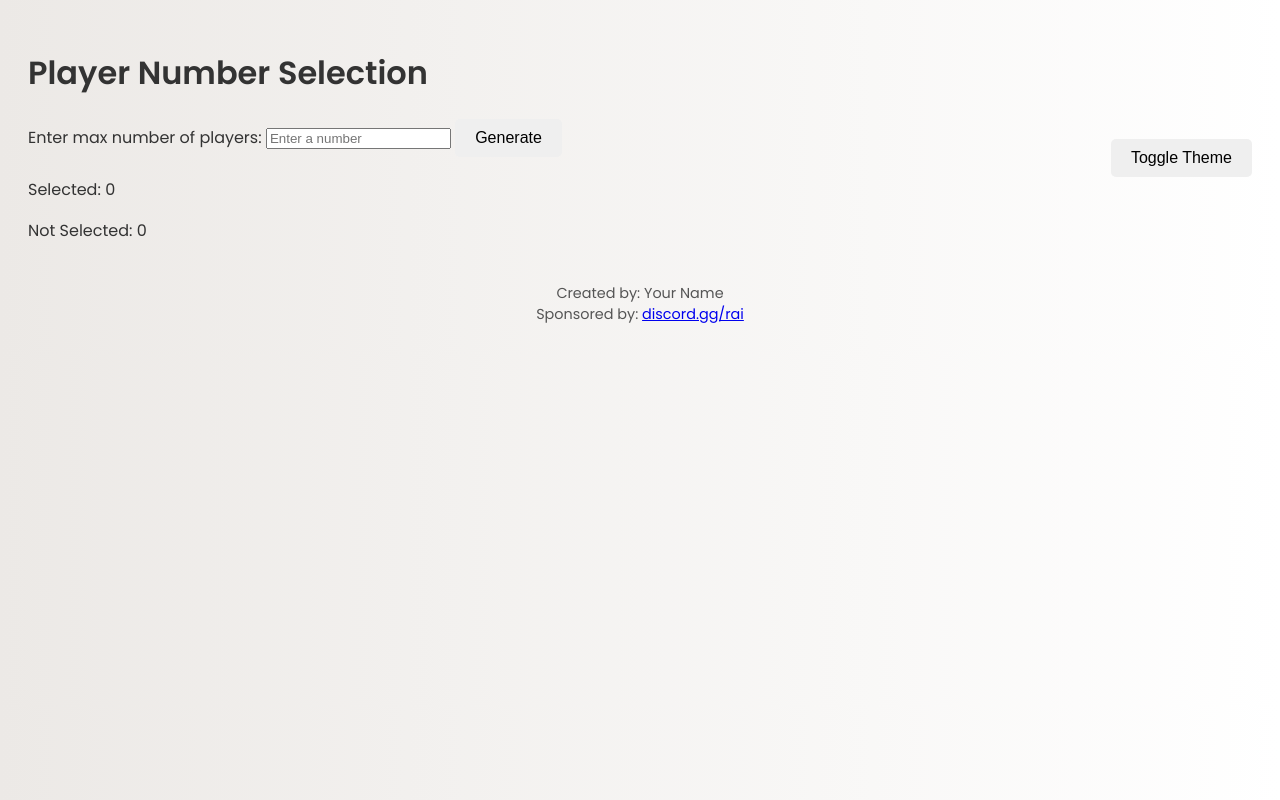
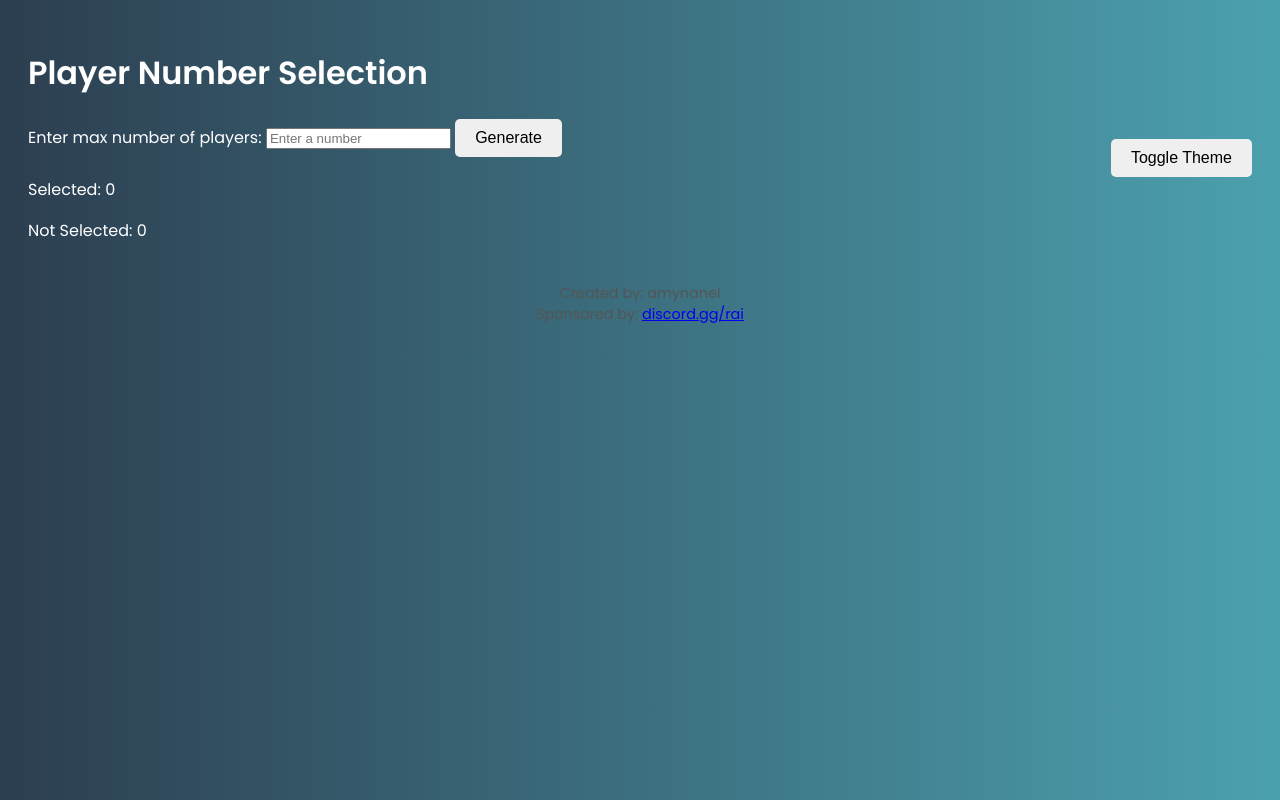
Before and after one commit to Abzal9/numbchoose, a plain HTML site: page index.html in a window 1280 px wide. Both pictures are taken after a click on the button "Toggle Theme". Drawn offline with Linux system fonts and the light colour scheme.

Commit message:
Update index.html

```diff
--- a/index.html
+++ b/index.html
@@ -14,9 +14,16 @@
             color: #333;
             transition: background 0.5s ease, color 0.5s ease;
         }
+
+        body.dark {
+            background: linear-gradient(to right, #2c3e50, #4ca1af);
+            color: #fff;
+        }
+
         .player-list {
             margin-top: 20px;
         }
+
         .player {
             display: flex;
             align-items: center;
@@ -25,18 +32,22 @@
             transform: translateY(10px);
             animation: fadeIn 0.3s ease forwards;
         }
+
         .player input[type="checkbox"] {
             margin-left: 10px;
         }
+
         .stats {
             margin-top: 20px;
         }
+
         .footer {
             margin-top: 40px;
             text-align: center;
             font-size: 0.9em;
             color: #555;
         }
+
         button {
             padding: 10px 20px;
             border: none;
@@ -45,10 +56,12 @@
             cursor: pointer;
             transition: background 0.3s ease, transform 0.2s ease;
         }
+
         button:hover {
             background: #ddd;
             transform: scale(1.05);
         }
+
         .theme-button {
             margin-top: 20px;
             float: right;
@@ -77,7 +90,7 @@
     </div>
 
     <div class="footer">
-        Created by: Your Name<br>
+        Created by: amynanel<br>
         Sponsored by: <a href="https://discord.gg/rai" target="_blank">discord.gg/rai</a>
     </div>
 
@@ -85,7 +98,6 @@
         function generatePlayers() {
             const maxPlayers = parseInt(document.getElementById('maxPlayers').value);
             const playerList = document.getElementById('playerList');
-            const stats = document.getElementById('stats');
 
             if (isNaN(maxPlayers) || maxPlayers < 1) {
                 alert('Please enter a valid number greater than 0.');
@@ -123,16 +135,7 @@
         }
 
         function toggleTheme() {
-            const body = document.body;
-            const currentBackground = getComputedStyle(body).backgroundImage;
-
-            if (currentBackground.includes('ece9e6')) {
-                body.style.background = 'linear-gradient(to right, #2c3e50, #4ca1af)';
-                body.style.color = '#fff';
-            } else {
-                body.style.background = 'linear-gradient(to right, #ece9e6, #ffffff)';
-                body.style.color = '#333';
-            }
+            document.body.classList.toggle('dark');
         }
     </script>
 </body>
```
